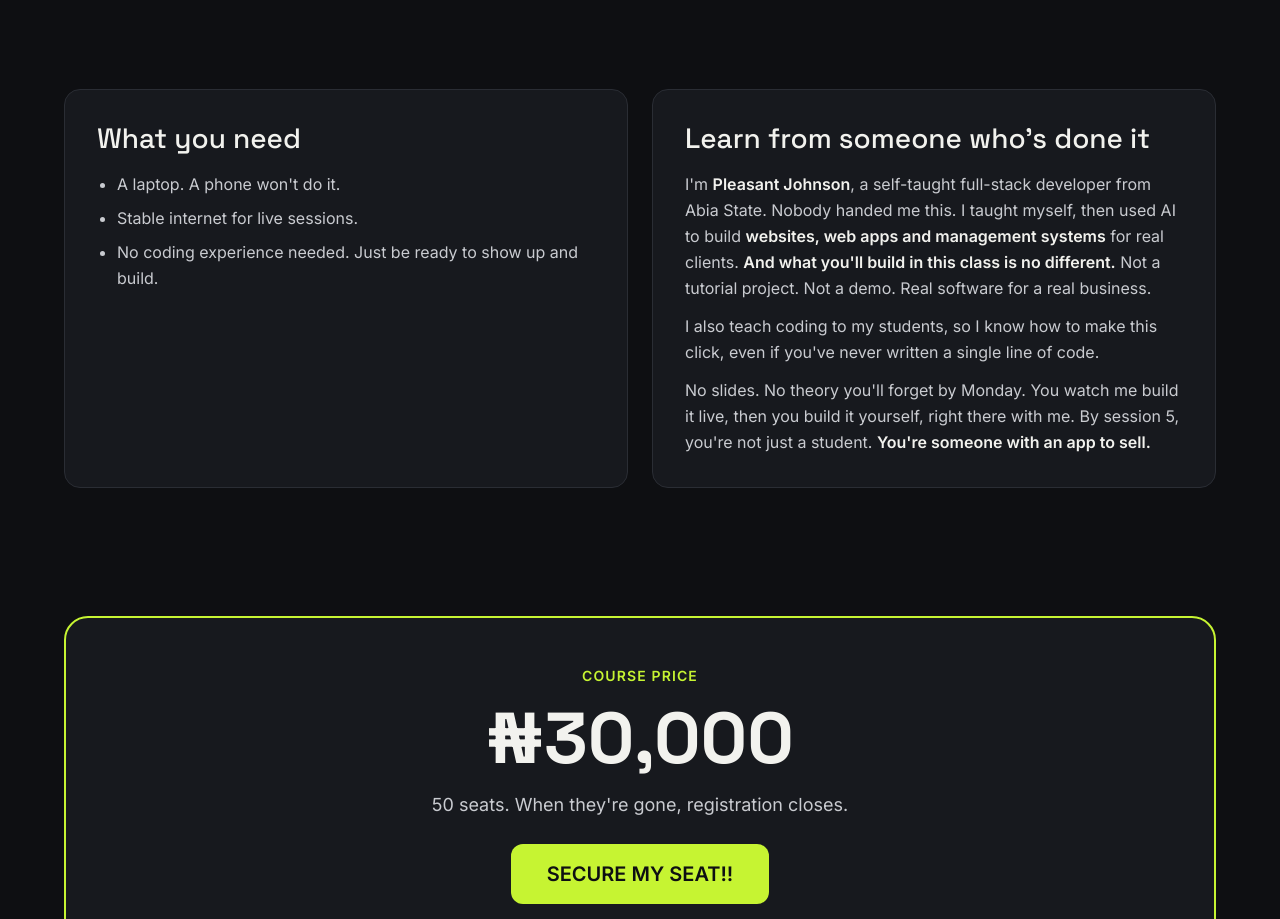
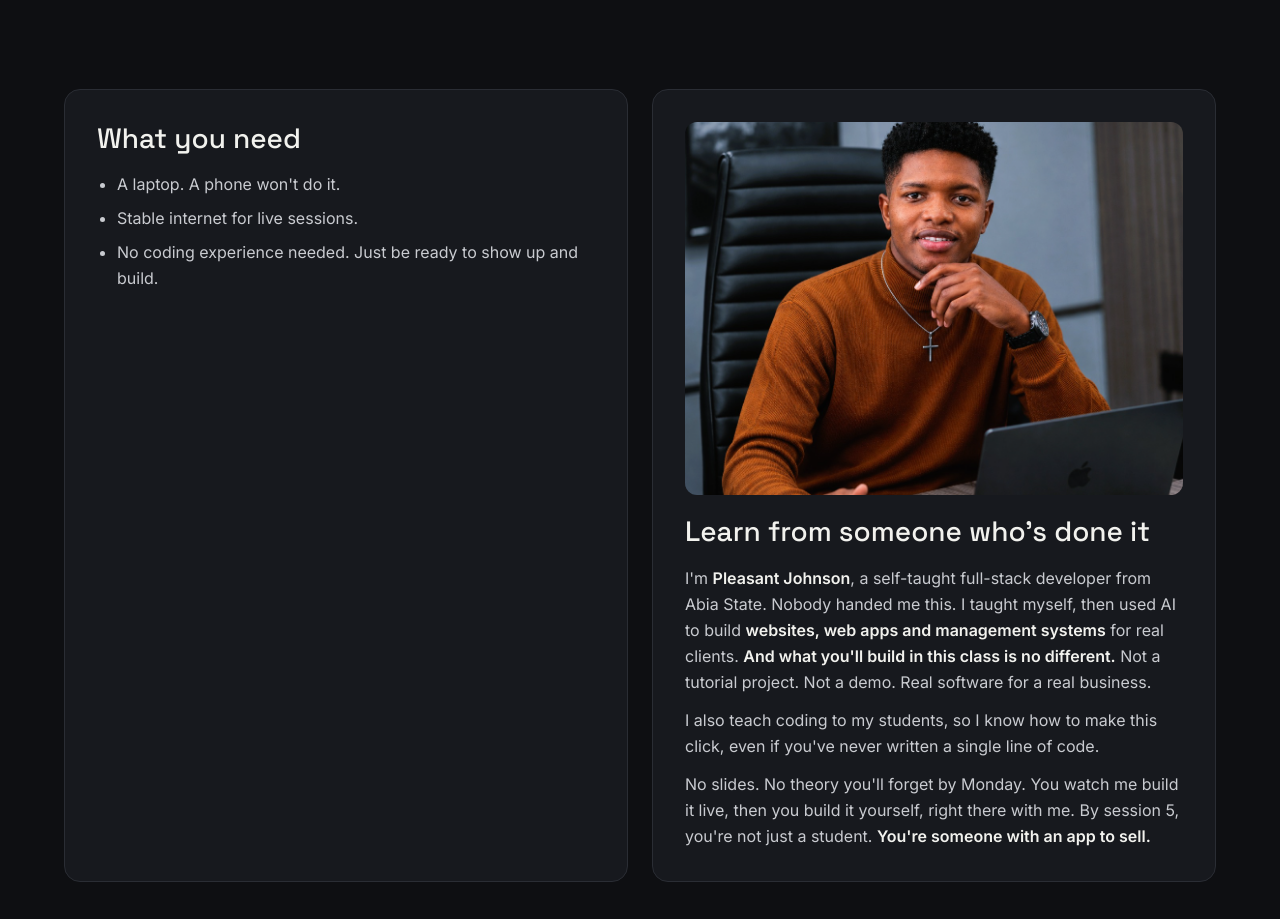
Before and after one commit to xantspace/xantspace, a React (Vite) app: page / in a window 1280 px wide. Shown: the part 1800-2719 px from the top of the page. Built offline with nearby package versions, Linux system fonts and the light colour scheme.

Commit message:
Refactor code structure for improved readability and maintainability

```diff
--- a/src/App.jsx
+++ b/src/App.jsx
@@ -108,6 +108,14 @@ function NeedsAndTeacher() {
         </ul>
       </Card>
       <Card className="min-w-0 flex-[1_1_360px] p-card">
+        <img
+          src="/image1.png"
+          alt="Pleasant Johnson at a desk with a laptop"
+          width="515"
+          height="515"
+          loading="lazy"
+          className="mb-5 aspect-[4/3] w-full rounded-xl object-cover object-[50%_25%]"
+        />
         <h2 className="mb-4 text-h3">Learn from someone who's done it</h2>
         <p className="mb-3 text-muted">
           I'm <strong className="text-fg">Pleasant Johnson</strong>, a self-taught full-stack developer from
```
Also changed, not shown: public/image1.png (added).
